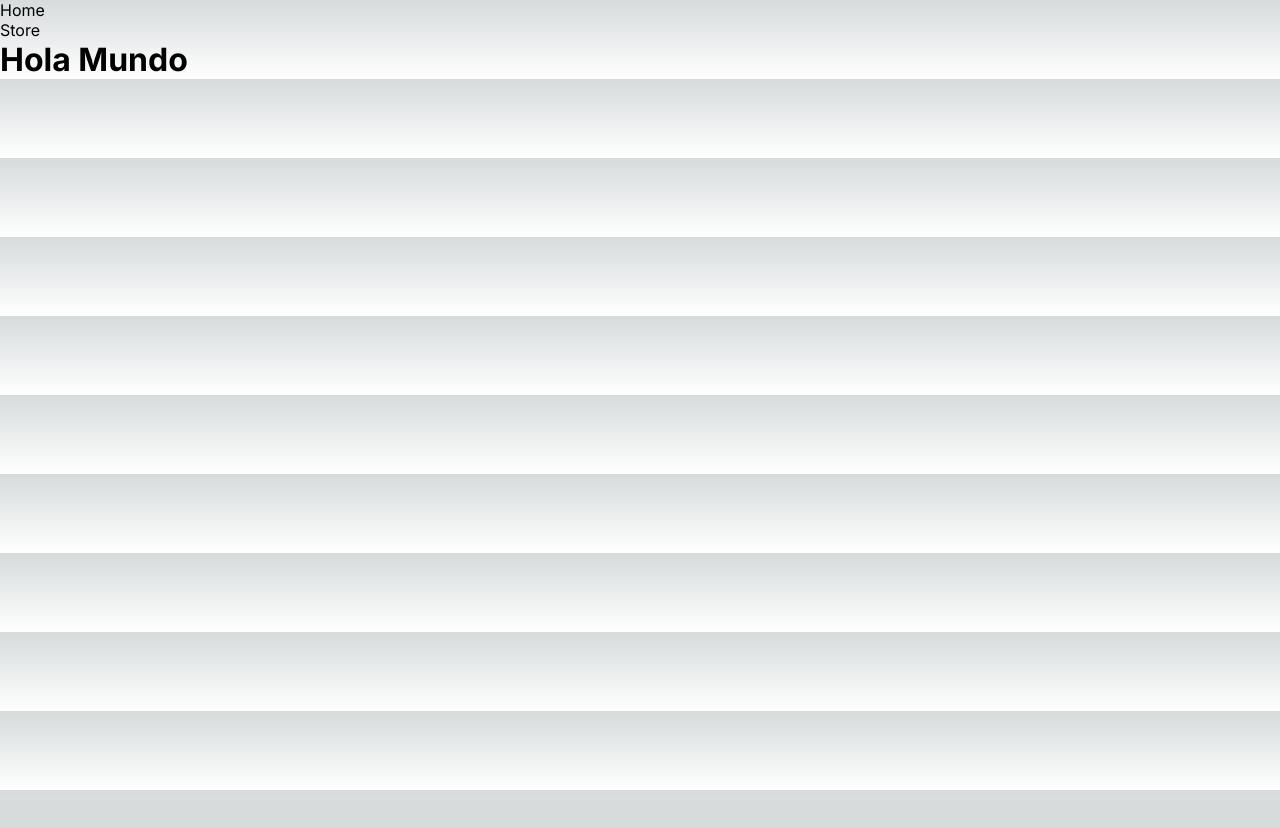
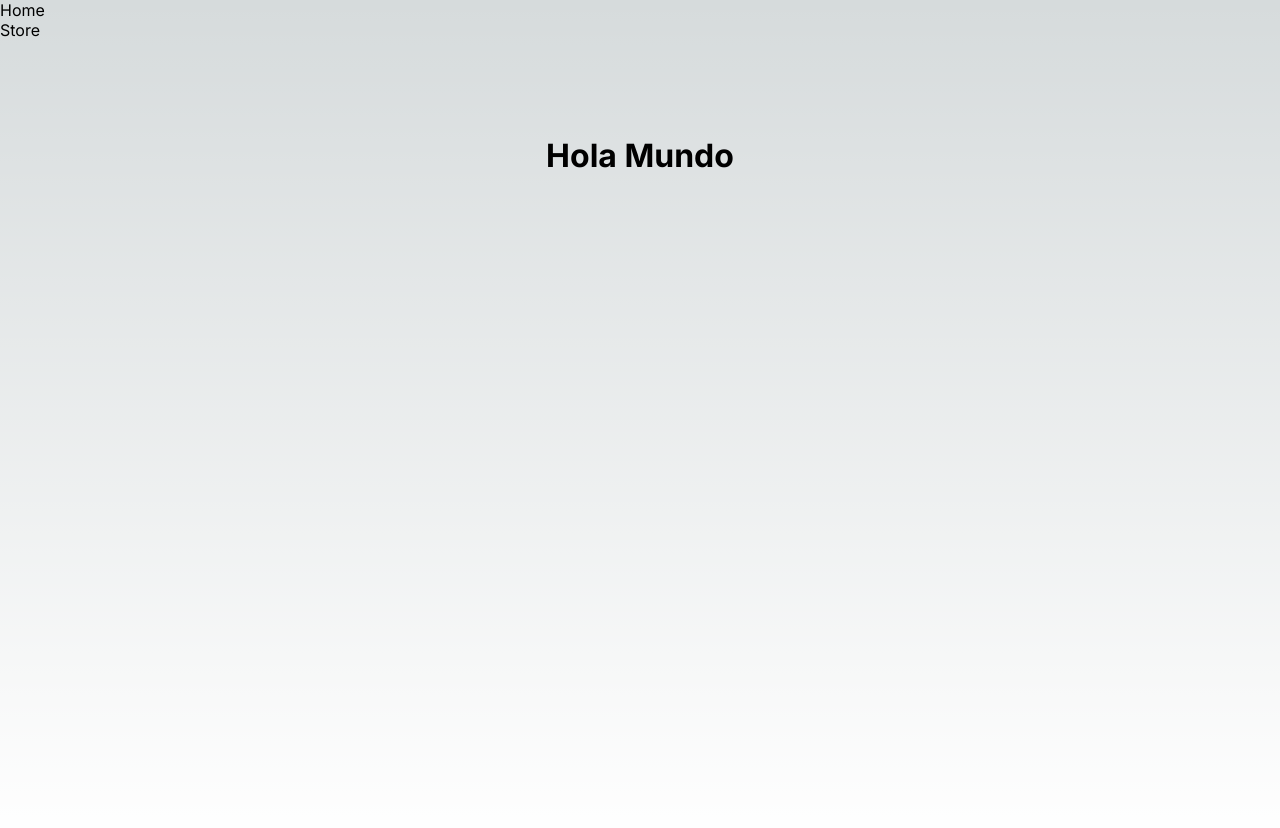
Before and after one commit to Migeuskz/AppStoreShopify, a Next.js app: page / in a window 1280 px wide. Shown: the top 828 px of the page. Before the commit the page ends 800 px from the top, so only its background shows below. Built offline with nearby package versions, Linux system fonts and the light colour scheme.

Commit message:
agregando use client y react server

```diff
--- a/src/app/layout.tsx
+++ b/src/app/layout.tsx
@@ -1,35 +1,23 @@
+"use client"
 import type { Metadata } from "next";
 import { Inter } from "next/font/google";
-import Link from "next/link";
 import "./globals.css";
-
+import { Header } from "app/components/Header";
 const inter = Inter({ subsets: ["latin"] });
 
-export const metadata: Metadata = {
-  title: "Future World",
-  description: "Generated by create next app",
-};
+
 
 export default function RootLayout({
   children,
 }: Readonly<{
   children: React.ReactNode;
 }>) {
+  console.log('hola mundo layout');
   return (
     <html lang="en">
+      <Header/>
       <body className={inter.className}>
-        <header>
-          <nav>
-            <ul>
-              <li>
-                <Link href="/">Home</Link>
-              </li>
-              <li>
-                <Link href="/store">Store</Link>
-              </li>
-            </ul>
-          </nav>
-        </header>
+
         {children}
 
       </body>
--- a/src/app/page.tsx
+++ b/src/app/page.tsx
@@ -1,9 +1,12 @@
+// "use client"
 import Image from "next/image";
 import styles from "./page.module.css";
 
 export default function Home() {
+  console.log("Hola mundo desde pagina de inicio");
   return (
-
-    <h1>Hola Mundo</h1>
+    <main className={styles.main}>
+      <h1>Hola Mundo</h1>
+    </main>
   );
 }
--- /dev/null
+++ b/src/components/Header/Header.tsx
@@ -0,0 +1,19 @@
+import Link from "next/link";
+
+export const Header = () =>{
+    console.log('hola mundo desde header');
+    return(
+        <header>
+          <nav>
+            <ul>
+              <li>
+                <Link href="/">Home</Link>
+              </li>
+              <li>
+                <Link href="/store">Store</Link>
+              </li>
+            </ul>
+          </nav>
+        </header>
+    );
+}
--- /dev/null
+++ b/src/components/Header/index.ts
@@ -0,0 +1 @@
+export {Header} from './Header'
```
